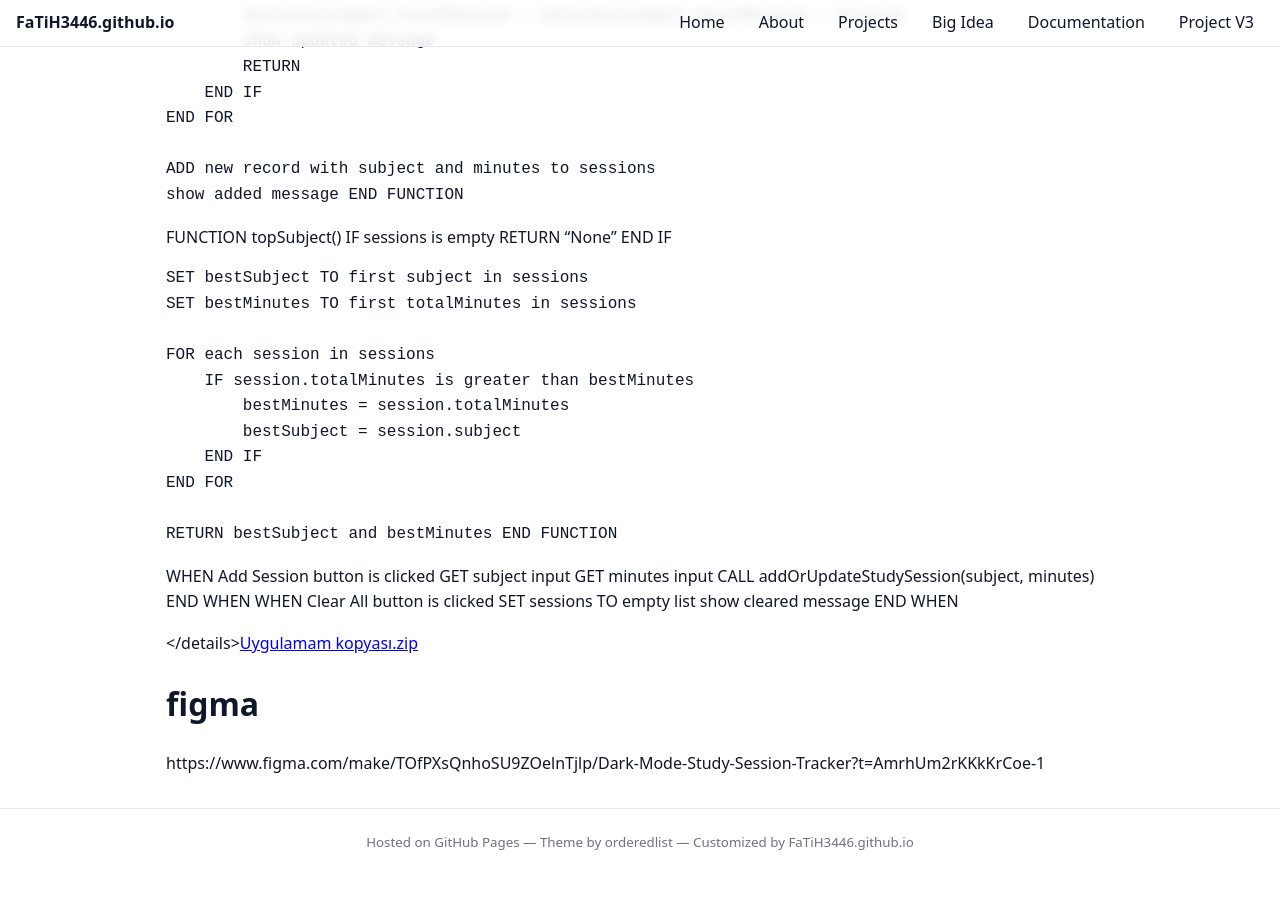
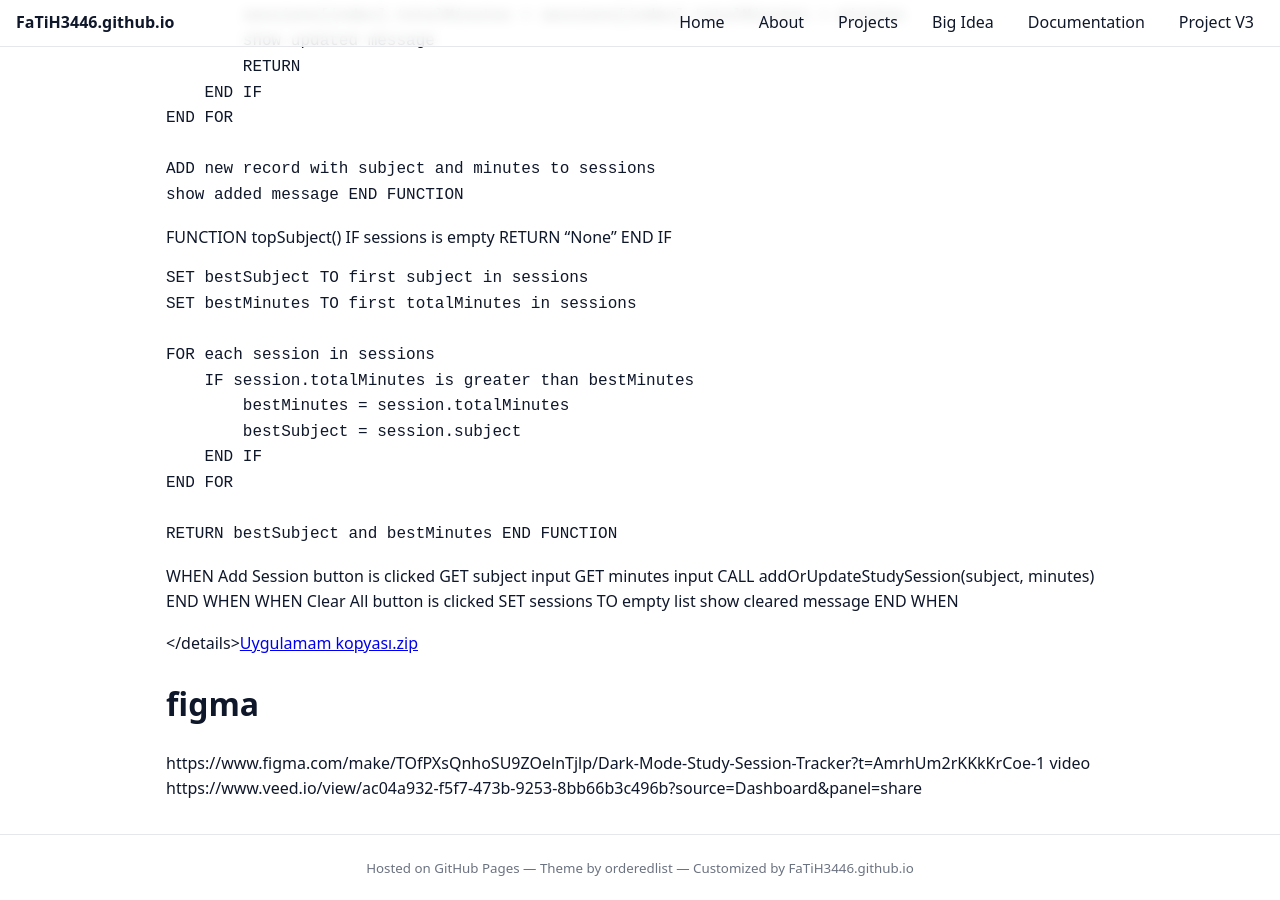
Before and after one commit to FaTiH3446/FaTiH3446.github.io, a Jekyll site: the page built from projects3.md, in a window 1280 px wide and 900 px high, scrolled down 6489 px. Built offline with Jekyll 4.4.1, drawn with Linux system fonts in a browser that asks for light colours; before the commit the page ends 7364 px from its top, so only the background shows below that.

Commit message:
Add video link to projects3.md
Added a video link for the Dark Mode Study Session Tracker.

```diff
--- a/projects3.md
+++ b/projects3.md
@@ -383,3 +383,5 @@ END WHEN
 
 # figma
 https://www.figma.com/make/TOfPXsQnhoSU9ZOelnTjlp/Dark-Mode-Study-Session-Tracker?t=AmrhUm2rKKkKrCoe-1
+video
+https://www.veed.io/view/ac04a932-f5f7-473b-9253-8bb66b3c496b?source=Dashboard&panel=share
```
